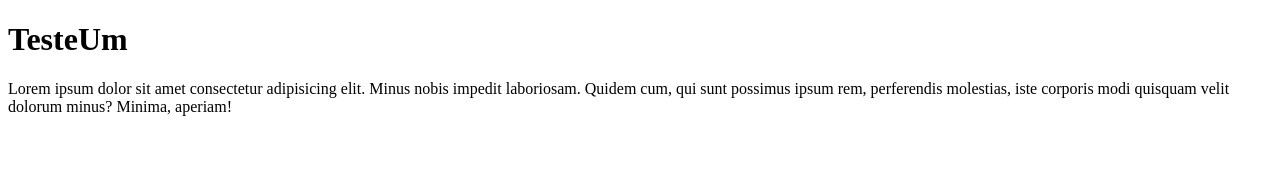
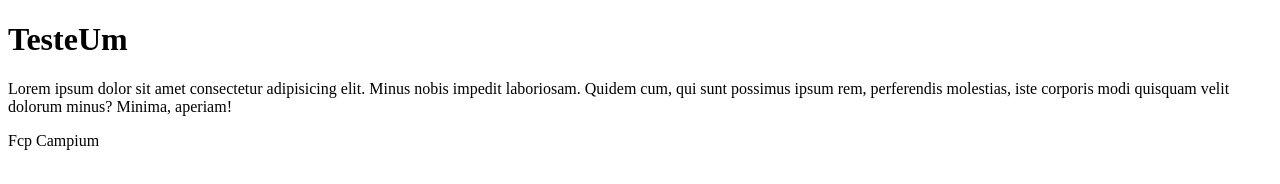
Before and after one commit to EstherPereira01/TesteUm, a plain HTML site: page Index.html in a window 1280 px wide. Drawn offline with Linux system fonts and the light colour scheme.

Commit message:
adicionar texto Fcp Campium.

```diff
--- a/Index.html
+++ b/Index.html
@@ -6,9 +6,8 @@
     <title>TesteUm</title>
 </head>
 <body>
-    <h1>
-        TesteUm
-    </h1>
+    <h1>TesteUm</h1>
     <p>Lorem ipsum dolor sit amet consectetur adipisicing elit. Minus nobis impedit laboriosam. Quidem cum, qui sunt possimus ipsum rem, perferendis molestias, iste corporis modi quisquam velit dolorum minus? Minima, aperiam!</p>
+    <p>Fcp Campium</p>
 </body>
 </html>
```
